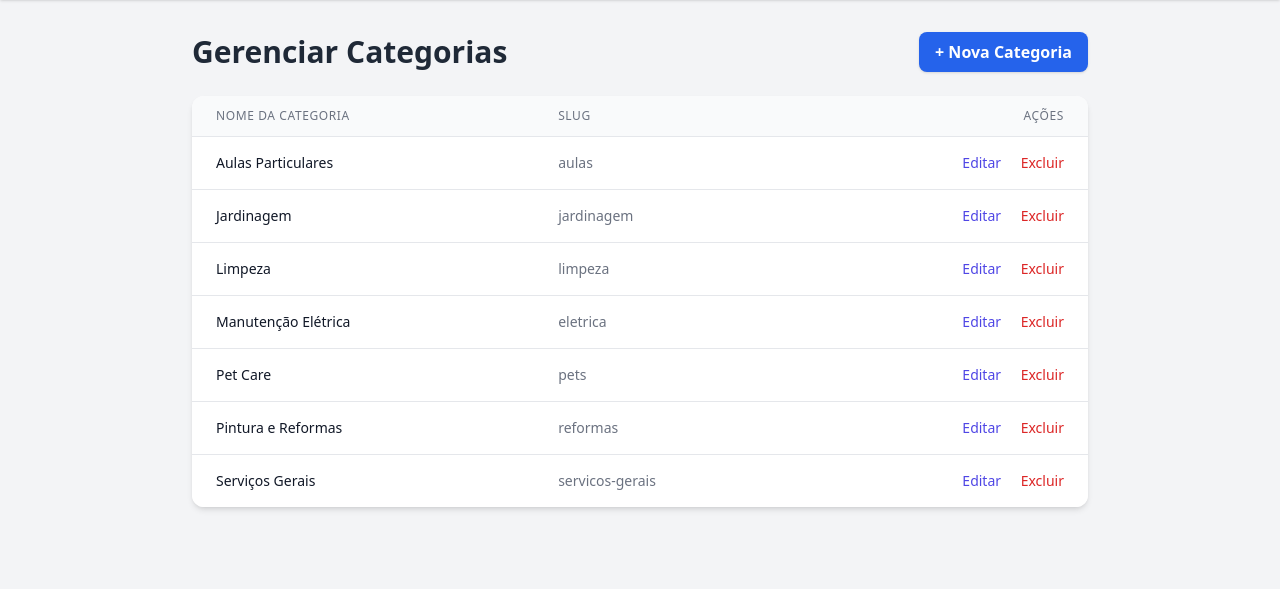
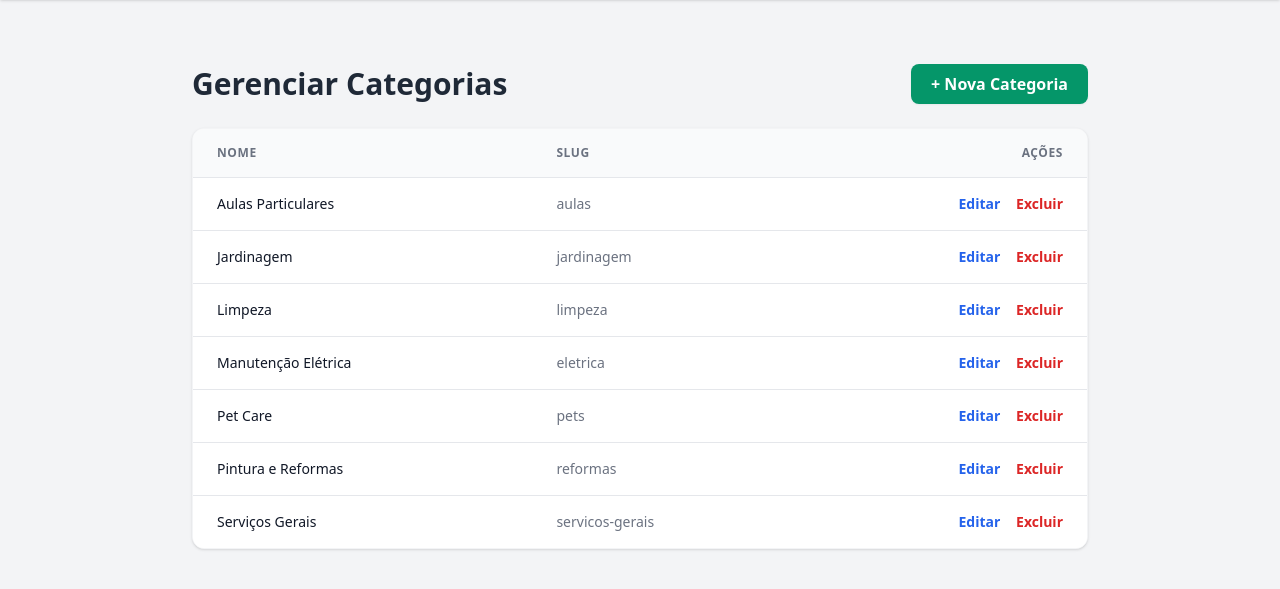
Before and after one commit to IOTABE/works, a Django app: page /categorias/ in a window 1280 px wide. Shown: the part 64-653 px from the top of the page. Run offline with Django 4.2, Linux system fonts and the light colour scheme; a user stored in the database is signed in; data comes from the database, SQL or seed files in the repository; some libraries are stand-ins or nearby versions.

Commit message:
crud catedgorias completado

```diff
--- a/templates/services/category_list.html
+++ b/templates/services/category_list.html
@@ -1,50 +1,40 @@
 {% extends 'base.html' %}
 
 {% block content %}
-<div class="max-w-4xl mx-auto">
+<div class="max-w-4xl mx-auto mt-8">
     <div class="flex justify-between items-center mb-6">
         <h1 class="text-3xl font-bold text-gray-800">Gerenciar Categorias</h1>
-        <a href="{% url 'category_create' %}" class="bg-blue-600 hover:bg-blue-500 text-white px-4 py-2 rounded-lg font-bold shadow transition">
+        <a href="{% url 'category_create' %}" class="bg-emerald-600 hover:bg-emerald-500 text-white px-5 py-2 rounded-lg font-bold transition shadow-sm">
             + Nova Categoria
         </a>
     </div>
 
-    <div class="bg-white rounded-xl shadow-md overflow-hidden">
+    <div class="bg-white rounded-xl shadow overflow-hidden border border-gray-100">
         <table class="min-w-full divide-y divide-gray-200">
             <thead class="bg-gray-50">
                 <tr>
-                    <th scope="col" class="px-6 py-3 text-left text-xs font-medium text-gray-500 uppercase tracking-wider">
-                        Nome da Categoria
-                    </th>
-                    <th scope="col" class="px-6 py-3 text-left text-xs font-medium text-gray-500 uppercase tracking-wider">
-                        Slug
-                    </th>
-                    <th scope="col" class="px-6 py-3 text-right text-xs font-medium text-gray-500 uppercase tracking-wider">
-                        Ações
-                    </th>
+                    <th class="px-6 py-4 text-left text-xs font-semibold text-gray-500 uppercase tracking-wider">Nome</th>
+                    <th class="px-6 py-4 text-left text-xs font-semibold text-gray-500 uppercase tracking-wider">Slug</th>
+                    <th class="px-6 py-4 text-right text-xs font-semibold text-gray-500 uppercase tracking-wider">Ações</th>
                 </tr>
             </thead>
             <tbody class="bg-white divide-y divide-gray-200">
                 {% for category in categories %}
-                <tr>
-                    <td class="px-6 py-4 whitespace-nowrap text-sm font-medium text-gray-900">
-                        {{ category.name }}
-                    </td>
-                    <td class="px-6 py-4 whitespace-nowrap text-sm text-gray-500">
-                        {{ category.slug }}
-                    </td>
-                    <td class="px-6 py-4 whitespace-nowrap text-right text-sm font-medium">
-                        <a href="{% url 'category_update' category.pk %}" class="text-indigo-600 hover:text-indigo-900 mr-4">Editar</a>
-                        <form action="{% url 'category_delete' category.pk %}" method="post" class="inline" onsubmit="return confirm('Tem certeza que deseja excluir esta categoria?');">
+                <tr class="hover:bg-gray-50 transition-colors">
+                    <td class="px-6 py-4 whitespace-nowrap text-sm font-medium text-gray-900">{{ category.name }}</td>
+                    <td class="px-6 py-4 whitespace-nowrap text-sm text-gray-500">{{ category.slug }}</td>
+                    <td class="px-6 py-4 whitespace-nowrap text-right text-sm font-medium space-x-3">
+                        <a href="{% url 'category_update' category.pk %}" class="text-blue-600 hover:text-blue-900 font-semibold">Editar</a>
+                        <form action="{% url 'category_delete' category.pk %}" method="POST" class="inline" onsubmit="return confirm('Tem certeza que deseja excluir a categoria {{ category.name }}?');">
                             {% csrf_token %}
-                            <button type="submit" class="text-red-600 hover:text-red-900">Excluir</button>
+                            <button type="submit" class="text-red-600 hover:text-red-900 font-semibold cursor-pointer">Excluir</button>
                         </form>
                     </td>
                 </tr>
                 {% empty %}
                 <tr>
-                    <td colspan="3" class="px-6 py-4 whitespace-nowrap text-sm text-gray-500 text-center">
-                        Nenhuma categoria cadastrada.
+                    <td colspan="3" class="px-6 py-8 text-center text-sm text-gray-500">
+                        <p class="mb-2">Nenhuma categoria encontrada no sistema.</p>
                     </td>
                 </tr>
                 {% endfor %}
```
Also changed, not shown: templates/services/category_form.html (+21 -15 lines), test_categories.py (added, +47 -0 lines), .github/workflows/deploy.yml.
